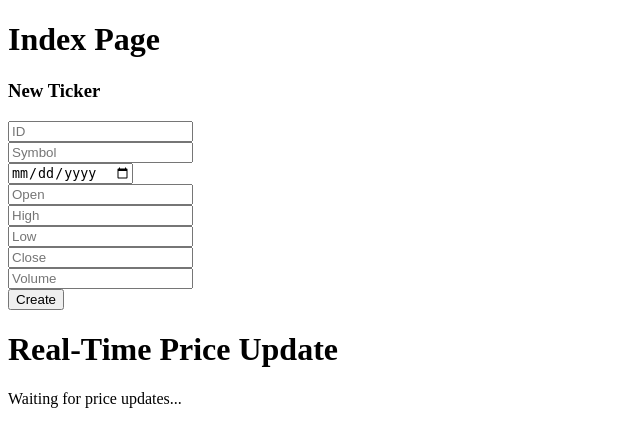
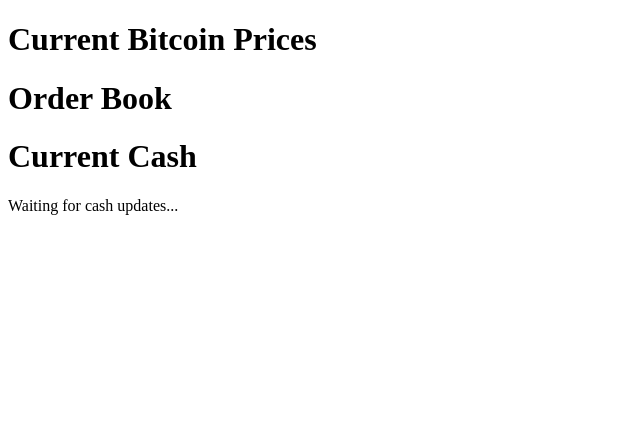
Before and after one commit to mysyzygy/boulder, a Flask app: page / in a window 1280 px wide. Shown: the top 447 px of the page, without its empty margins (0-640 px from the left). Run offline with Flask 3, Linux system fonts and the light colour scheme; data that the repository does not hold is empty; parts of the project's set-up code (start-up, migrations or seed data) failed here and were passed over; some libraries are stand-ins or nearby versions.

Commit message:
is it working?

```diff
--- a/app/data/polygon_helper.py
+++ b/app/data/polygon_helper.py
@@ -48,7 +48,8 @@
 
             strategy.analyze(ticker)
 
-            socketio.emit("price_event", {"data": str(ticker.close)})
+            socketio.emit("price_event", {"cash": str(
+                strategy.portfolio.cash)})
             socketio.sleep(0)
 
 
--- a/app/routes.py
+++ b/app/routes.py
@@ -1,13 +1,19 @@
 from flask import render_template, request
-from .models import Ticker
+from .models import Ticker, Order
 
 
 def register_routes(app, db):
     @app.route('/', methods=['GET', 'POST'])
     def index():
         if request.method == 'GET':
-            tickers = Ticker.query.all()
-            return render_template("index.html", tickers=tickers)
+            tickers = db.session.query(Ticker).order_by(Ticker.date.desc()).limit(
+            10).all()
+            orders = db.session.query(Order).order_by(
+                Order.date.desc()).limit(
+                10).all()
+            return render_template("index.html",
+                                   tickers=tickers,
+                                   orders=orders)
         elif request.method == 'POST':
             symbol_date_id = request.form['symbol_date_id']
             symbol = request.form['symbol']
--- a/app/templates/index.html
+++ b/app/templates/index.html
@@ -3,28 +3,20 @@
 
 
 {% block content %}
-<h1>Index Page</h1>
+<h1>Current Bitcoin Prices</h1>
     <ul>
     {% for ticker in tickers %}
         <li>{{ ticker }}</li>
     {% endfor %}
     </ul>
-
-    <h3>New Ticker</h3>
-    <form action="{{ url_for("index")}}" method="POST">
-        <input type="text" name="symbol_date_id" placeholder="ID"><br>
-        <input type="text" name="symbol" placeholder="Symbol"><br>
-        <input type="date" name="date" placeholder="Date"><br>
-        <input type="number" name="open" placeholder="Open"><br>
-        <input type="number" name="high" placeholder="High"><br>
-        <input type="number" name="low" placeholder="Low"><br>
-        <input type="number" name="close" placeholder="Close"><br>
-        <input type="number" name="volume" placeholder="Volume"><br>
-        <input type="submit" value="Create">
-    </form>
-    <body>
-    <h1>Real-Time Price Update</h1>
-    <div id="result">Waiting for price updates...</div>
+    <h1>Order Book</h1>
+     <ul>
+    {% for order in orders %}
+        <li>{{ order }}</li>
+    {% endfor %}
+    </ul>
+    <h1>Current Cash</h1>
+    <div id="result">Waiting for cash updates...</div>
     <script src="https://cdnjs.cloudflare.com/ajax/libs/socket.io/4.0.1/socket.io.js"></script>
     <script>
         document.addEventListener('DOMContentLoaded', (event) => {
@@ -38,35 +30,13 @@
             socket.on('price_event', function(msg) {
                 console.log('Received price event:', msg);  // Log the entire message object
                 if (msg && msg.data !== undefined) {
-                    document.getElementById('result').innerText = msg.data;
+                    location.replace(location.href);
+                    document.getElementById('result').innerText = msg.cash;
                     socket.emit('special_price_event', msg);
-                } else {
-                    console.error('Received message is undefined or missing data property');
-                }
-            });
-
-            // Listen for buy_order from the backend
-            socket.on('buy_order', function(msg) {
-                console.log('Received buy order:', msg);  // Log the entire message object
-                if (msg && msg.data !== undefined) {
-                    document.getElementById('result').innerText = msg.data;
-                    socket.emit('special_buy_order', msg);
-                } else {
-                    console.error('Received message is undefined or missing data property');
-                }
-            });
-
-            // Listen for sell_order from the backend
-            socket.on('sell_order', function(msg) {
-                console.log('Received sell order:', msg);  // Log the entire message object
-                if (msg && msg.data !== undefined) {
-                    document.getElementById('result').innerText = msg.data;
-                    socket.emit('special_sell_order', msg);
                 } else {
                     console.error('Received message is undefined or missing data property');
                 }
             });
         });
     </script>
-    </body>
 {% endblock %}
```
